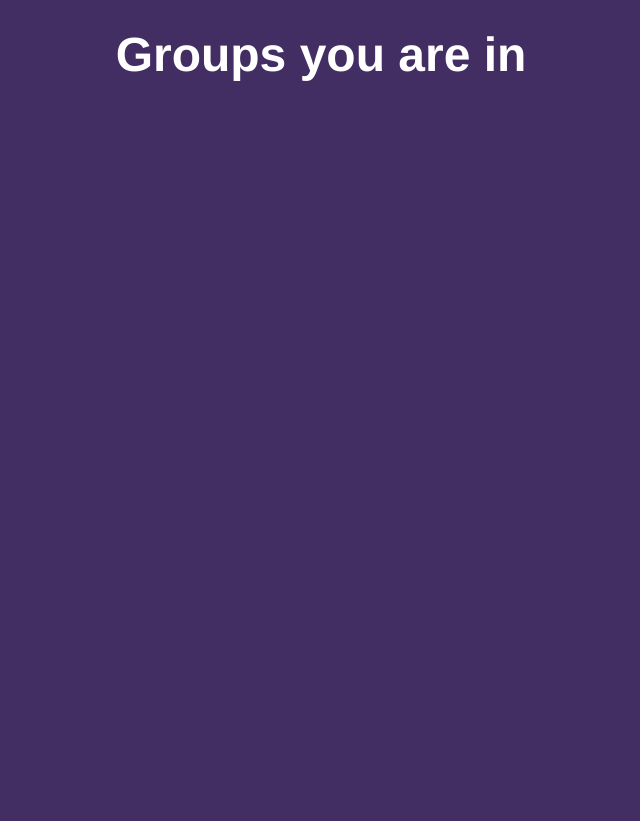
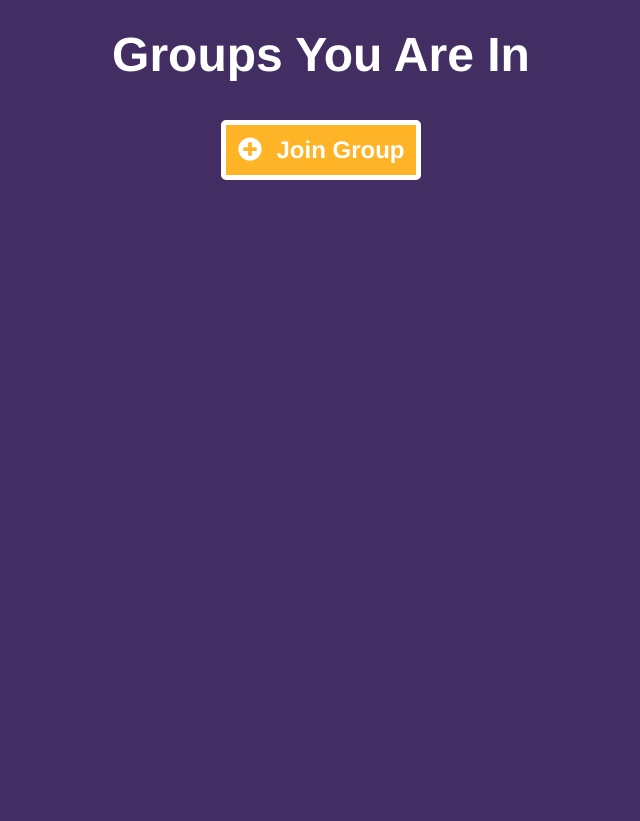
Before and after one commit to wezleysherman/Bop-Dot-Com, a Django app: page /groups in a window 1280 px wide. Shown: the part 79-900 px from the top of the page, without its empty margins (319-959 px from the left). Run offline with Django 3.2, Linux system fonts and the light colour scheme; data comes from the database, SQL or seed files in the repository; both versions use the stored data as it was after the commit; some libraries are stand-ins or nearby versions.

Commit message:
my fixes

```diff
--- /dev/null
+++ b/bopdotcom/bopapp/static/js/csfr.js
@@ -0,0 +1,23 @@
+/* CSFR Code utilized from:
+ * https://stackoverflow.com/questions/19333098/403-forbidden-error-when-making-an-ajax-post-request-in-django-framework
+ * Credit: Fivef
+ * We do not claim ownership of the following code.
+ *
+ * CSFR Token is used for ajax calls (Communicating frontend with the backend).
+ * This code utilizes jquery.cookie library to generate a CSRF token to allow POST access.
+ * This code is very generic and is utilized in any Django web app that utilizes ajax calls.
+ */
+var csrftoken = $.cookie('csrftoken');
+
+function csrfSafeMethod(method) {
+    return (/^(GET|HEAD|OPTIONS|TRACE)$/.test(method));
+}
+
+$.ajaxSetup({
+    beforeSend: function(xhr, settings) {
+        if (!csrfSafeMethod(settings.type) && !this.crossDomain) {
+            xhr.setRequestHeader("X-CSRFToken", csrftoken);
+        }
+    }
+});
+////////////////////////////////////////////
--- /dev/null
+++ b/bopdotcom/bopapp/static/js/groups.js
@@ -0,0 +1,16 @@
+$("#joingroup").click(function() {
+	$('#addgroup').css('visibility', 'visible');
+});
+
+$("#ngroup").click(function() {
+	$.ajax({
+		url: '/ajax/join_group/',
+		type: 'POST',
+		data: {
+			'id': $(this).data("id")
+		},
+		success: function(resp) {
+			window.location.assign('');
+		}
+	});
+});
--- a/bopdotcom/bopapp/templates/groupspage.html
+++ b/bopdotcom/bopapp/templates/groupspage.html
@@ -2,7 +2,10 @@
 {% load static %}
 {% block content %}
 <div class='userpage' style="color: white; width: 100%; height: content-fit; min-height: 100%; text-align: center; overflow-y: auto;">
-	<div style="font-size: 48px; font-weight: bolder; margin: auto;">Groups you are in</div>
+	<div style="font-size: 48px; font-weight: bolder; margin: auto;">Groups You Are In</div>
+	<div id="joingroup" class="bop-btn" style="margin-top:30px; width: 200px">
+		<i class="fas fa-plus-circle" style="margin-right: 15px"></i>Join Group
+	</div>
 	{% for group in groups %}
 	<a href="{% url 'group_info' group.group.id %}" style="color: white; text-decoration: none;">
 		<div class="bop" style="text-align: center">
@@ -14,4 +17,15 @@
 	{% endfor %}
 	<div style="height:150px;"></div>
 </div>
+<div class="bop" id="addgroup" style="position: absolute; width: 600px; height: 500px; top: 10%; right: 30%; text-align: center; visibility: hidden">
+	<div style="color: white; font-size: 24px; font-weight: bolder;">Select Group To Join</div>
+	{% for group in groups_not_joined %}
+	<div class="bop" id="ngroup" data-id="{{group.id}}" style="text-align: center; width: 500px; color: white;">
+		<div style = "margin-top: 20px">
+			<div style="font-weight: bolder; display: inline-block; font-size: 34px;">{{group.groupName}}</div><i class="fas fa-users fa-4x" style="float:left; display: inline-block;"></i>
+		</div>
+	</div>
+	{% endfor %}
+</div>
+<script src="{% static 'js/groups.js' %}"></script>
 {% endblock %}
--- a/bopdotcom/bopapp/templates/index.html
+++ b/bopdotcom/bopapp/templates/index.html
@@ -7,6 +7,7 @@
 	<script src="{% static 'jquery/jquery.cookie.js' %}"></script>
 	<script src="{% static 'bootstrap-3.3.7-dist/js/bootstrap.min.js' %}"></script>
 	<script defer src="{% static 'js/fontawesome/fontawesome-all.js' %}"></script>
+	<script src="{% static 'js/csfr.js' %}"></script>
 </head>
 <body>
 	<div class="main" style="min-height: 100%; min-width: 100%;">
--- a/bopdotcom/bopapp/urls.py
+++ b/bopdotcom/bopapp/urls.py
@@ -7,6 +7,7 @@ urlpatterns = [
 	path('', views.index, name='index'),
 	path('bop', views.bop_someone, name='bopsomeone'),
 	path('ajax/bop_someone/', views.bop_ajax, name='bop_ajax'),
+	path('ajax/join_group/', views.join_group, name='join_group'),
 	path('userpage/<int:u_id>/', views.user_page, name='userpage'),
 	path('groups', views.groups, name='groups'),
 	path('groups/<int:g_id>/', views.group_page, name='group_info')
--- a/bopdotcom/bopapp/views.py
+++ b/bopdotcom/bopapp/views.py
@@ -47,10 +47,15 @@ def user_page(request, u_id):
 def groups(request):
 	user = request.user
 	groups = In_Group.objects.filter(user_id = user.id)
+	groups_joined = In_Group.objects.filter(user_id = user.id).values_list("group")
+	groups_not_joined = In_Group.objects.exclude(user_id = user.id).exclude(group__in = groups_joined).values_list("group", flat = True).distinct()
+	groups_not_joined_list = Group.objects.filter(id__in = groups_not_joined)
+
 	return render(request, 'groupspage.html', {
 		'current_page': 'group',
 		'name': 'Bop!',
 		'groups': groups,
+		'groups_not_joined' : groups_not_joined_list,
 		'user': user
 	})
 
@@ -79,3 +84,13 @@ def bop_ajax(request):
 		return JsonResponse({'return': 'success'})
 	else:
 		return Http404()
+
+def join_group(request):
+	if request.user.is_authenticated:
+		profile = request.user.profile
+		group = Group.objects.filter(id=request.POST.get('id'))
+		joined_group = In_Group.objects.create(user=profile, group=group[0])
+		joined_group.save()
+		return JsonResponse({'return': 'success'})
+	else:
+		return Http404()
```
Also changed, not shown: bopdotcom/bopapp/static/js/bopsomeone.js (+0 -24 lines), bopdotcom/db.sqlite3.
